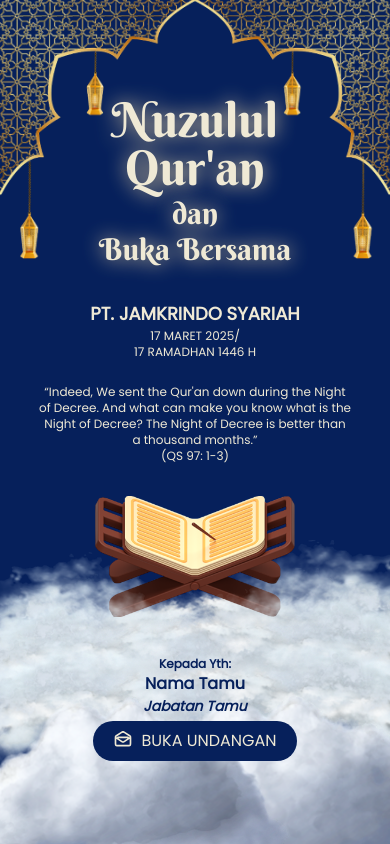
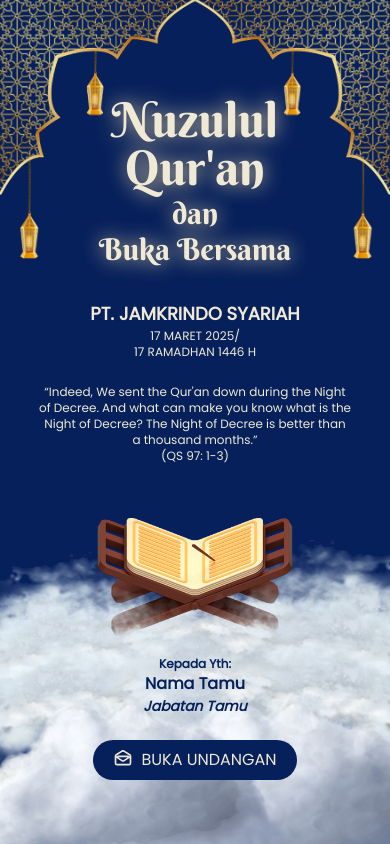
Before and after one commit to Chqrety/inveo, a Next.js app: page / in a window 390 px wide. Built offline with nearby package versions, Linux system fonts and the light colour scheme.

Commit message:
fix: responsive layout

```diff
--- a/src/components/parts/LockScreen.tsx
+++ b/src/components/parts/LockScreen.tsx
@@ -64,7 +64,7 @@ export default function LockScreen() {
             </div>
           </div>
         </div>
-        <div className="z-10 flex justify-center">
+        <div className="absolute z-10 flex justify-center -translate-x-1/2 bottom-52 left-1/2">
           <Image src="/assets/quran.png" width={200} height={200} alt="quran" />
         </div>
         <div className="absolute bottom-32 left-1/2 text-center -translate-x-1/2 z-20 text-[#06205B]">
@@ -73,7 +73,7 @@ export default function LockScreen() {
           <p className="text-sm italic font-bold">Jabatan Tamu</p>
         </div>
         <div className="flex justify-center mt-18">
-          <button className="z-20 bg-[#06205B] px-5 py-2 flex gap-2 rounded-3xl">
+          <button className="z-20 bg-[#06205B] px-5 py-2 flex gap-2 rounded-3xl absolute bottom-16">
             <Image src="/assets/mail.svg" width={20} height={20} alt="mail" />
             BUKA UNDANGAN
           </button>
```
